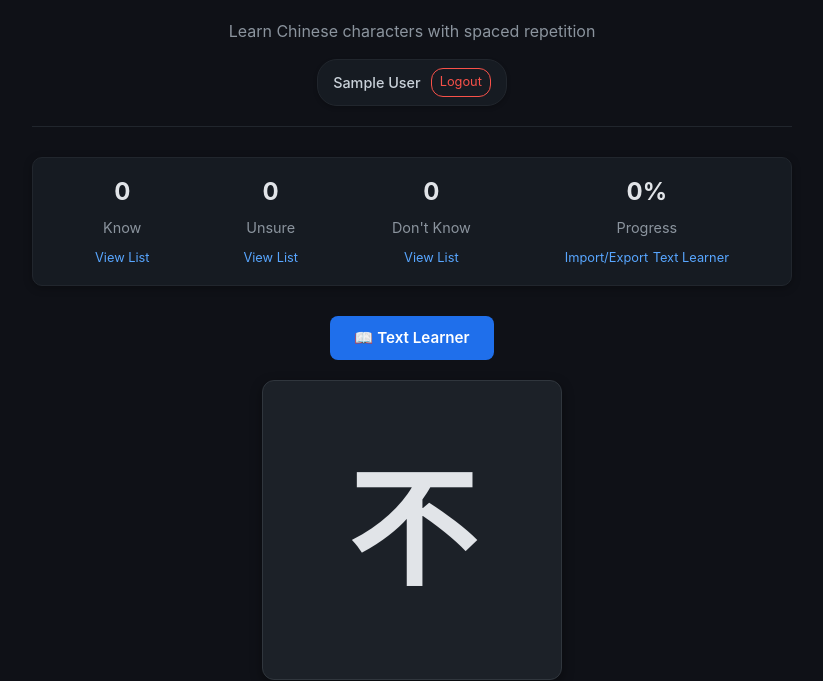
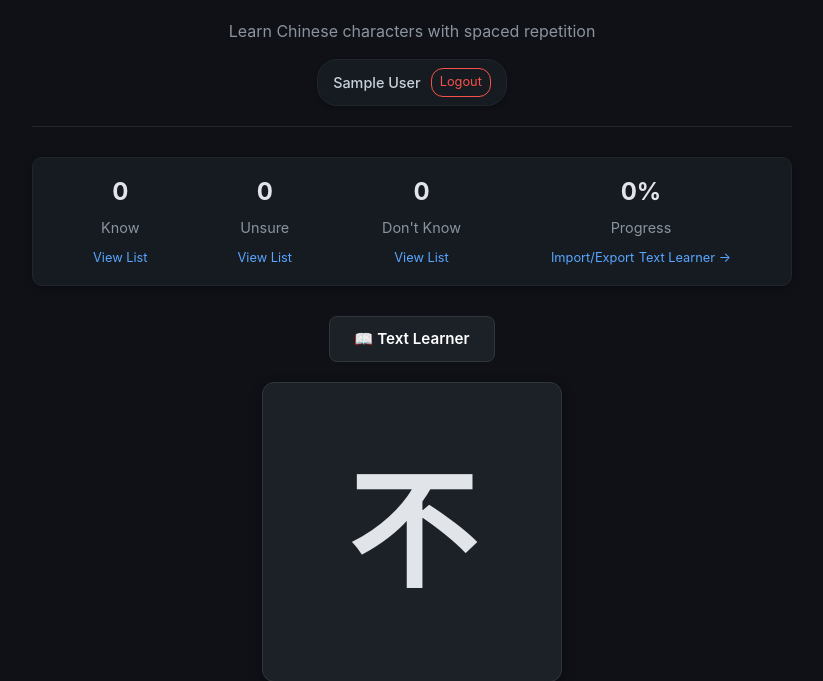
Before and after one commit to toxonaut/ChinChar, a Flask app: page / in a window 1280 px wide. Shown: the part 253-934 px from the top of the page, without its empty margins (228-1051 px from the left). Run offline with Flask 3, Linux system fonts and the light colour scheme; the visitor is signed in with stand-in values (Sample User, id 1); data comes from the database, SQL or seed files in the repository.

Commit message:
Match Text Learner button color to flashcard background (#1c2128)

```diff
--- a/templates/index.html
+++ b/templates/index.html
@@ -50,13 +50,13 @@
                     <label>Progress</label>
                     <div class="import-export-links">
                         <a href="/import-export" class="stat-link">Import/Export</a>
-                        <a href="/text-learner" class="stat-link">Text Learner</a>
+                        <a href="/text-learner" class="stat-link">Text Learner -></a>
                     </div>
                 </div>
             </div>
 
             <div style="text-align: center; margin-bottom: 20px;">
-                <a href="/text-learner" style="display: inline-block; padding: 10px 24px; background-color: #1f6feb; color: white; border-radius: 8px; text-decoration: none; font-weight: 600; font-size: 0.95rem; transition: background-color 0.2s;">📖 Text Learner</a>
+                <a href="/text-learner" style="display: inline-block; padding: 10px 24px; background-color: #1c2128; border: 1px solid #30363d; color: white; border-radius: 8px; text-decoration: none; font-weight: 600; font-size: 0.95rem; transition: background-color 0.2s;">📖 Text Learner</a>
             </div>
 
             <div class="flashcard-container">
```
